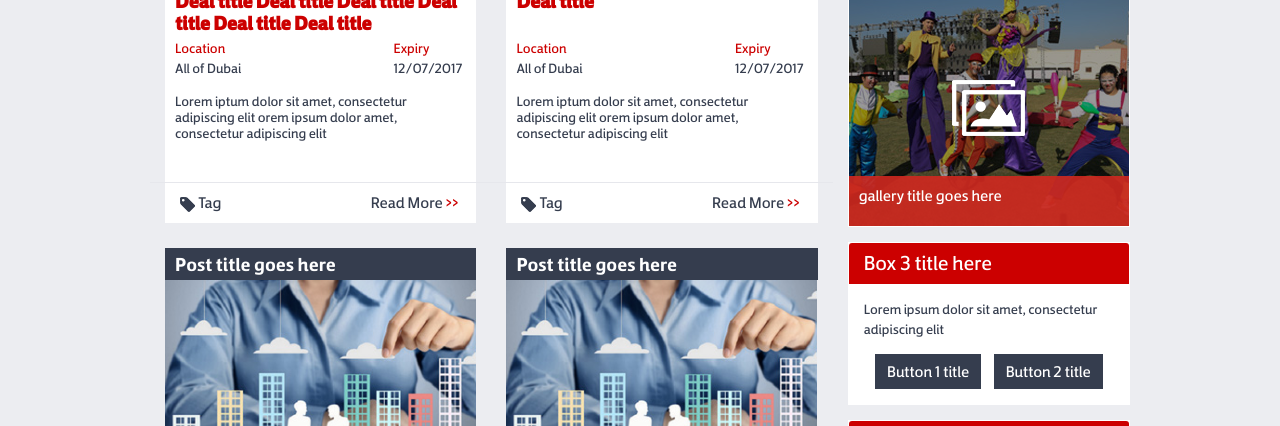
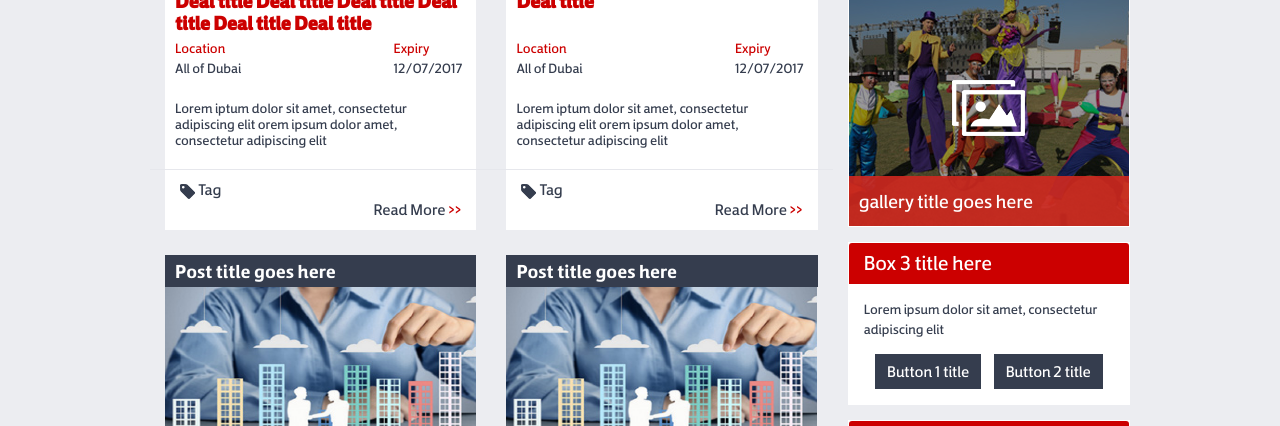
Before and after one commit to kldnajjar/mbc-intranet, a plain HTML site: page deals.html in a window 1280 px wide. Shown: the part 728-1154 px from the top of the page. Drawn offline with Linux system fonts and the light colour scheme.

Commit message:
feedback changes

```diff
--- a/css/main.css
+++ b/css/main.css
@@ -317,3 +317,13 @@ section:after{ clear: both;content: '';display: block;}
 
 #s4-bodyContainer {padding-bottom: 0;}
 #UpperMenu > li:last-child {float: right;position: relative;top: 10px;}
+
+/** new **/
+a:visited {color: inherit;}
+.card-features > div {width: 100%;}
+.card-image img {height: 145px;}
+.card-features > .tag-container,
+.card-features > .read-more-container {width: 100%;}
+.card-two-wrapper {height: 110px;}
+.caption-text {font-size: 28px;}
+.caption-text.opacity-red-bg {padding-top: 15px;}
```
